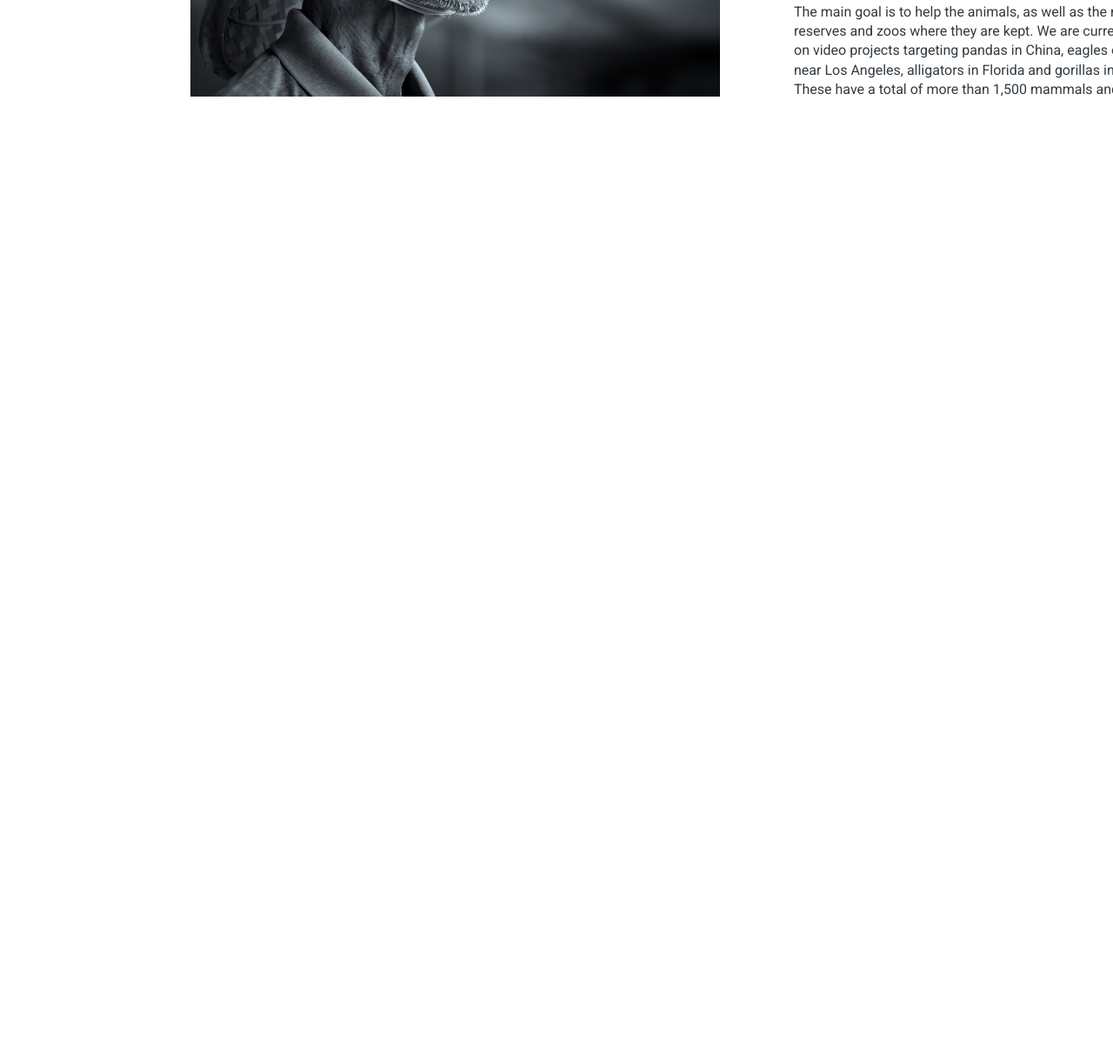
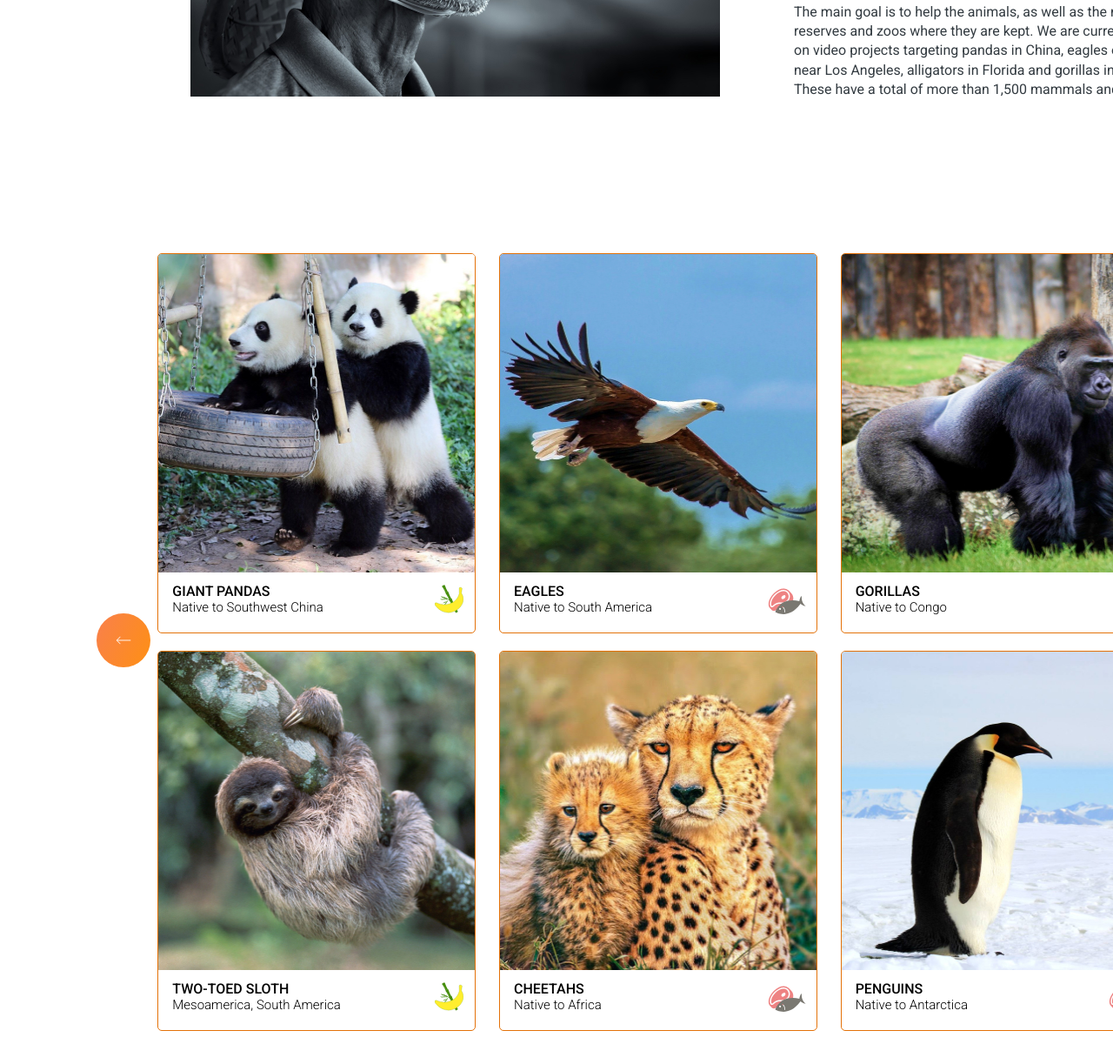
Before and after one commit to vladirim/online-zoo, a plain HTML site: page pages/main/index.html in a window 1280 px wide. Shown: the part 1212-2435 px from the top of the page at 87% size. Before the commit the page ends 1537 px from the top, so only its background shows below. Drawn offline with Linux system fonts and the light colour scheme.

Commit message:
feat: add Animal cards section

```diff
--- a/pages/main/index.html
+++ b/pages/main/index.html
@@ -82,12 +82,87 @@
                 </div>
             </section>
 
+            <!------ ANIMAL CARDS ------>
+
+            <section class="animal-card__container">
+                <div class="animal-card__content">
+                    <div class="animal-arrow">
+                        <img src="../../assets/images/svg/arrow_left.svg" alt="arrow-left">
+                    </div>
+                    <div class="animal-cards">
+                        <div class="animal__card">
+                            <img src="../../assets/images/jpg/Panda_card.jpg" alt="two pandas" class="animal-card__img">
+                            <div class="card__bottom">
+                                <div class="card__text">
+                                    <p class="card__title">GIANT PANDAS</p>
+                                    <p class="card__description">Native to Southwest China</p>
+                                </div>
+                                <span><img src="../../assets/images/svg/banana-bamboo_icon.svg" alt="" class="animal-card__icon"></span>
+                            </div>
+                        </div>
+                        <div class="animal__card">
+                            <img src="../../assets/images/jpg/Eagle_card.jpg" alt="eagle" class="animal-card__img">
+                            <div class="card__bottom">
+                                <div class="card__text">
+                                    <p class="card__title">EAGLES</p>
+                                    <p class="card__description">Native to South America</p>
+                                </div>
+                                <span><img src="../../assets/images/svg/meet-fish_icon.svg" alt="" class="animal-card__icon"></span>
+                            </div>
+                        </div>
+                        <div class="animal__card">
+                            <img src="../../assets/images/jpg/Gorilla_card.jpg" alt="gorilla" class="animal-card__img">
+                            <div class="card__bottom">
+                                <div class="card__text">
+                                    <p class="card__title">GORILLAS</p>
+                                    <p class="card__description">Native to Congo</p>
+                                </div>
+                                <span><img src="../../assets/images/svg/banana-bamboo_icon.svg" alt="" class="animal-card__icon"></span>
+                            </div>
+                        </div>
+                        <div class="animal__card">
+                            <img src="../../assets/images/jpg/Sloth_card.jpg" alt="sloth" class="animal-card__img">
+                            <div class="card__bottom">
+                                <div class="card__text">
+                                    <p class="card__title">TWO-TOED SLOTH</p>
+                                    <p class="card__description">Mesoamerica, South America</p>
+                                </div>
+                                <span><img src="../../assets/images/svg/banana-bamboo_icon.svg" alt="" class="animal-card__icon"></span>
+                            </div>
+                        </div>
+                        <div class="animal__card">
+                            <img src="../../assets/images/jpg/Cheetahs_card.jpg" alt="two cheetahs" class="animal-card__img">
+                            <div class="card__bottom">
+                                <div class="card__text">
+                                    <p class="card__title">CHEETAHS</p>
+                                    <p class="card__description">Native to Africa</p>
+                                </div>
+                                <span><img src="../../assets/images/svg/meet-fish_icon.svg" alt="" class="animal-card__icon"></span>
+                            </div>
+                        </div>
+                        <div class="animal__card">
+                            <img src="../../assets/images/jpg/Penguins_card.jpg" alt="penguin" class="animal-card__img">
+                            <div class="card__bottom">
+                                <div class="card__text">
+                                    <p class="card__title">PENGUINS</p>
+                                    <p class="card__description">Native to Antarctica</p>
+                                </div>
+                                <span><img src="../../assets/images/svg/meet-fish_icon.svg" alt="" class="animal-card__icon"></span>
+                            </div>
+                        </div>
+                    </div>
+                    <div class="animal-arrow">
+                        <img src="../../assets/images/svg/arrow_right.svg" alt="arrow-right">
+                    </div>
+                </div>
+            </section>
         </div>
     </main>
+
     <footer class="footer__container">
 
     </footer>
-    <script type="text/javascript" src="/pages/main/script.js"></script>
+    <script type="text/javascript" src="../../pages/main/script.js"></script>
 
 </body>
 </html>
--- a/pages/main/style.css
+++ b/pages/main/style.css
@@ -282,3 +282,68 @@ img {
     top: 10px;
     left: 5px;
 }
+
+/*==== Animal cards section ====*/
+
+.animal-card__container {
+    margin: 106px;
+
+}
+
+.animal-card__content {
+    display: flex;
+    flex-direction: row;
+    align-items: center;
+    margin: 0 auto;
+}
+
+.animal-arrow {
+    margin: 0;
+    padding: 0 5px;
+}
+
+.animal-cards {
+    display: flex;
+    flex-wrap: wrap;
+    justify-content: space-between;
+    gap: 20px;
+    max-width: 1158px;
+    margin: 0;
+}
+
+.animal__card {
+    border: 1px var(--button-color-hover) solid;
+    border-radius: 5px;
+    max-width: 366px;
+}
+
+.animal-card__img {
+    width: 366px;
+    height: 366px;
+    border-top-left-radius: 4px;
+    border-top-right-radius: 4px;
+}
+
+.card__bottom {
+    display: flex;
+}
+
+.card__text {
+    flex: 80%;
+    margin: 8px 0 14px 16px;
+}
+
+.card__title {
+    font-size: var(--normal-font-size);
+    font-weight: var(--font-medium);
+}
+
+.card__description {
+    font-size: 15px;
+    font-weight: var(--font-light);
+}
+
+.animal-card__icon {
+    flex: 20%;
+    margin: 10px 13px 13px 0;
+}
```
Also changed, not shown: assets/images/jpg/Cheetahs_card.jpg (added), assets/images/jpg/Eagle_card.jpg (added), assets/images/jpg/Gorilla_card.jpg (added), assets/images/jpg/Panda_card.jpg (added), assets/images/jpg/Penguins_card.jpg (added), assets/images/jpg/Sloth_card.jpg (added), assets/images/svg/arrow_left.svg (added), assets/images/svg/arrow_right.svg (added), assets/images/svg/banana-bamboo_icon.svg (added), assets/images/svg/meet-fish_icon.svg (added).
